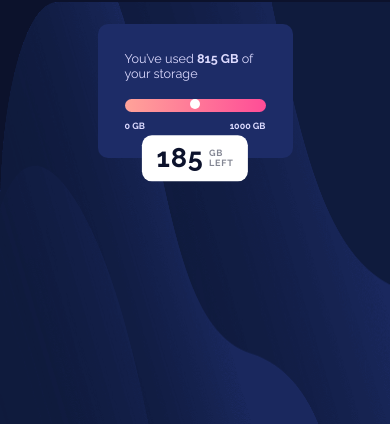
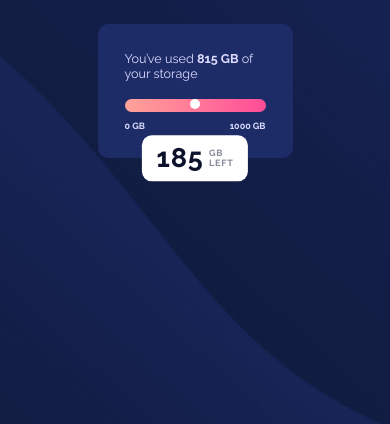
Before and after one commit to stevenHuang0604/Fylo-data-storage, a plain HTML site: page index.html in a window 390 px wide. Shown: the part 420-844 px from the top of the page. Drawn offline with Linux system fonts and the light colour scheme.

Commit message:
Modify background image under mobile device

```diff
--- a/style.css
+++ b/style.css
@@ -211,6 +211,12 @@ body {
     font-size: 56.25%;
   }
 
+  body {
+    background-image: url(./images/bg-mobile.png);
+    background-size: cover;
+    background-position: center;
+  }
+
   .data__storage-left {
     padding: 0.8rem 1.6rem;
   }
```
